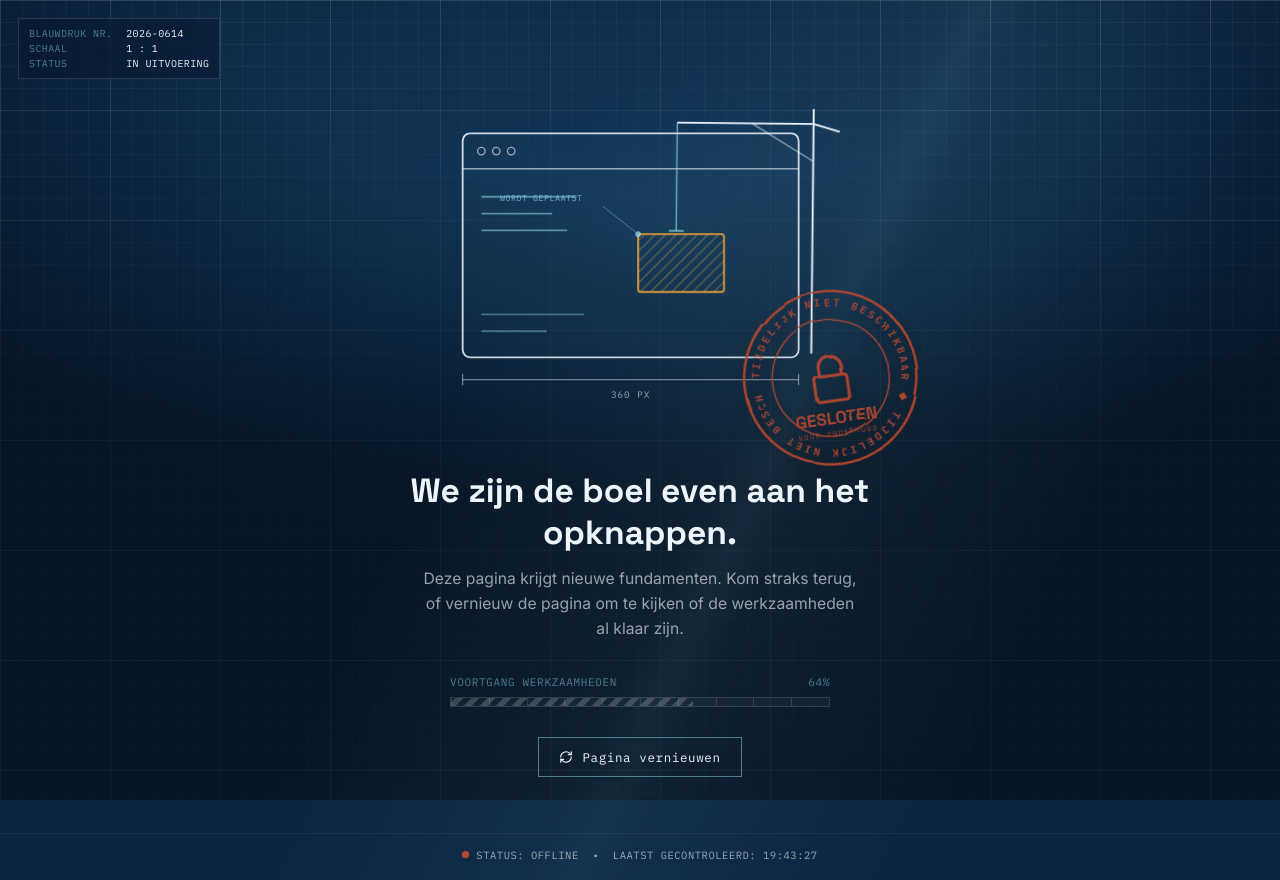
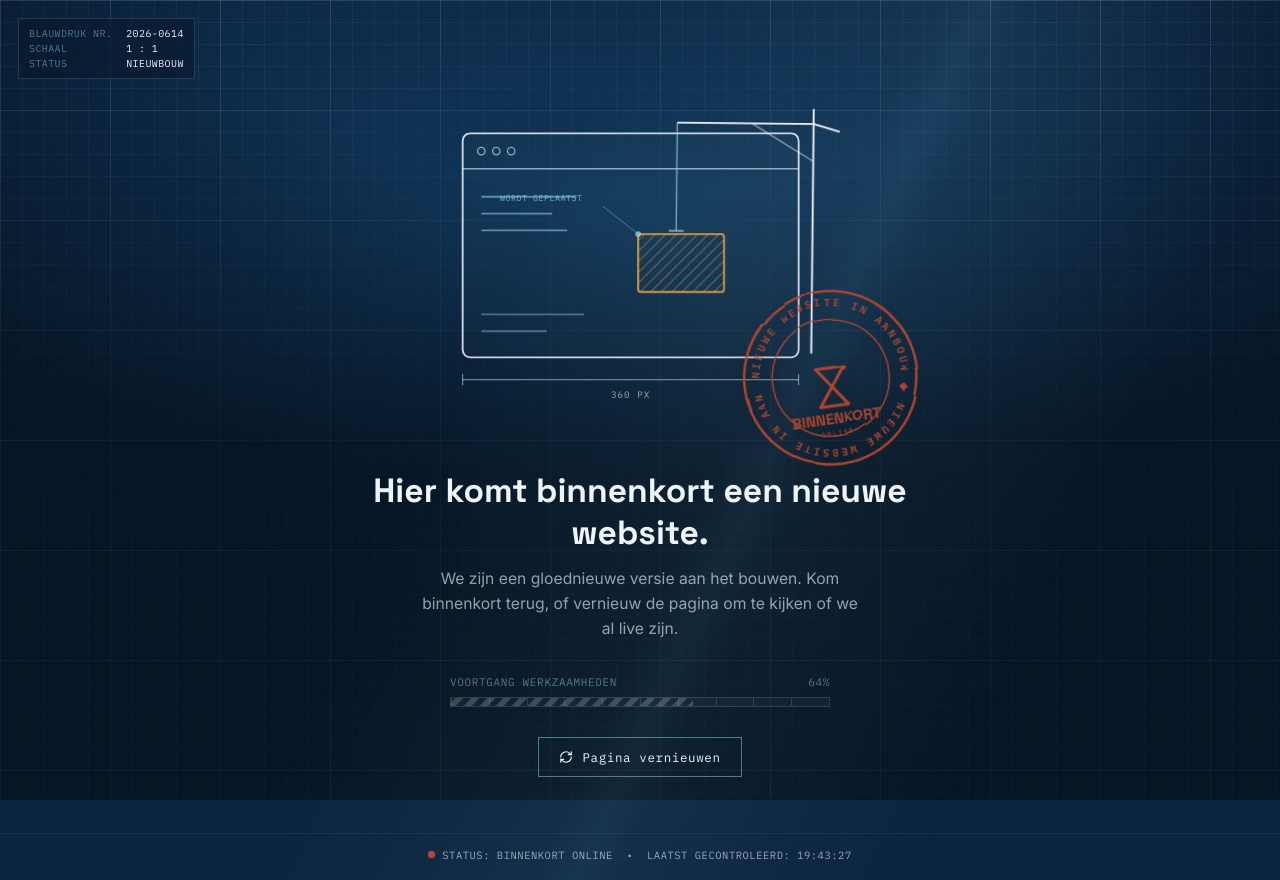
Before and after one commit to IlyasMoerkensr/website-underworks, a plain HTML site: page index.html in a window 1280 px wide. Drawn offline with Linux system fonts and the light colour scheme.

Commit message:
Update index.html

```diff
--- a/index.html
+++ b/index.html
@@ -312,7 +312,7 @@
   <div class="titleblock" aria-hidden="true">
     <span class="label">BLAUWDRUK NR.</span><span class="val">2026-0614</span>
     <span class="label">SCHAAL</span><span class="val">1 : 1</span>
-    <span class="label">STATUS</span><span class="val">IN UITVOERING</span>
+    <span class="label">STATUS</span><span class="val">NIEUWBOUW</span>
   </div>
 
   <main class="stage">
@@ -383,21 +383,20 @@
             <circle cx="100" cy="100" r="86" fill="none" stroke="var(--stamp-red)" stroke-width="2.5"/>
             <circle cx="100" cy="100" r="58" fill="none" stroke="var(--stamp-red)" stroke-width="1.4"/>
             <text font-family="var(--font-mono)" font-size="10.5" font-weight="600" letter-spacing="2.5" fill="var(--stamp-red)">
-              <textPath href="#stampCircle" startOffset="2%">TIJDELIJK NIET BESCHIKBAAR &#9670; TIJDELIJK NIET BESCHIKBAAR &#9670;</textPath>
+              <textPath href="#stampCircle" startOffset="2%">NIEUWE WEBSITE IN AANBOUW &#9670; NIEUWE WEBSITE IN AANBOUW &#9670;</textPath>
             </text>
-            <rect x="84" y="98" width="32" height="25" rx="3" fill="none" stroke="var(--stamp-red)" stroke-width="3"/>
-            <path d="M89,98 v-9 a11,11 0 0 1 22,0 v9" fill="none" stroke="var(--stamp-red)" stroke-width="3"/>
-            <text x="100" y="146" text-anchor="middle" font-family="var(--font-display)" font-weight="700" font-size="17" fill="var(--stamp-red)">GESLOTEN</text>
-            <text x="100" y="158" text-anchor="middle" font-family="var(--font-mono)" font-size="7" letter-spacing="1.5" fill="var(--stamp-red)">VOOR ONDERHOUD</text>
+            <path d="M86,90 L114,90 L100,109 L114,128 L86,128 L100,109 Z" fill="none" stroke="var(--stamp-red)" stroke-width="3" stroke-linejoin="round"/>
+            <text x="100" y="146" text-anchor="middle" font-family="var(--font-display)" font-weight="700" font-size="15" fill="var(--stamp-red)">BINNENKORT</text>
+            <text x="100" y="158" text-anchor="middle" font-family="var(--font-mono)" font-size="7" letter-spacing="1.5" fill="var(--stamp-red)">ONLINE</text>
           </g>
         </svg>
       </div>
     </div>
 
-    <h1 class="headline">We zijn de boel even aan het opknappen.</h1>
+    <h1 class="headline">Hier komt binnenkort een nieuwe website.</h1>
     <p class="subtext">
-      Deze pagina krijgt nieuwe fundamenten. Kom straks terug, of vernieuw de
-      pagina om te kijken of de werkzaamheden al klaar zijn.
+      We zijn een gloednieuwe versie aan het bouwen. Kom binnenkort terug, of
+      vernieuw de pagina om te kijken of we al live zijn.
     </p>
 
     <div class="progress-block">
@@ -423,7 +422,7 @@
   </main>
 
   <footer class="status-row">
-    <span class="status-dot" aria-hidden="true"></span>STATUS: OFFLINE&#160;&#160;&#8226;&#160;&#160;LAATST GECONTROLEERD: <span id="checkedTime">--:--:--</span>
+    <span class="status-dot" aria-hidden="true"></span>STATUS: BINNENKORT ONLINE&#160;&#160;&#8226;&#160;&#160;LAATST GECONTROLEERD: <span id="checkedTime">--:--:--</span>
   </footer>
 
 <script>
```
